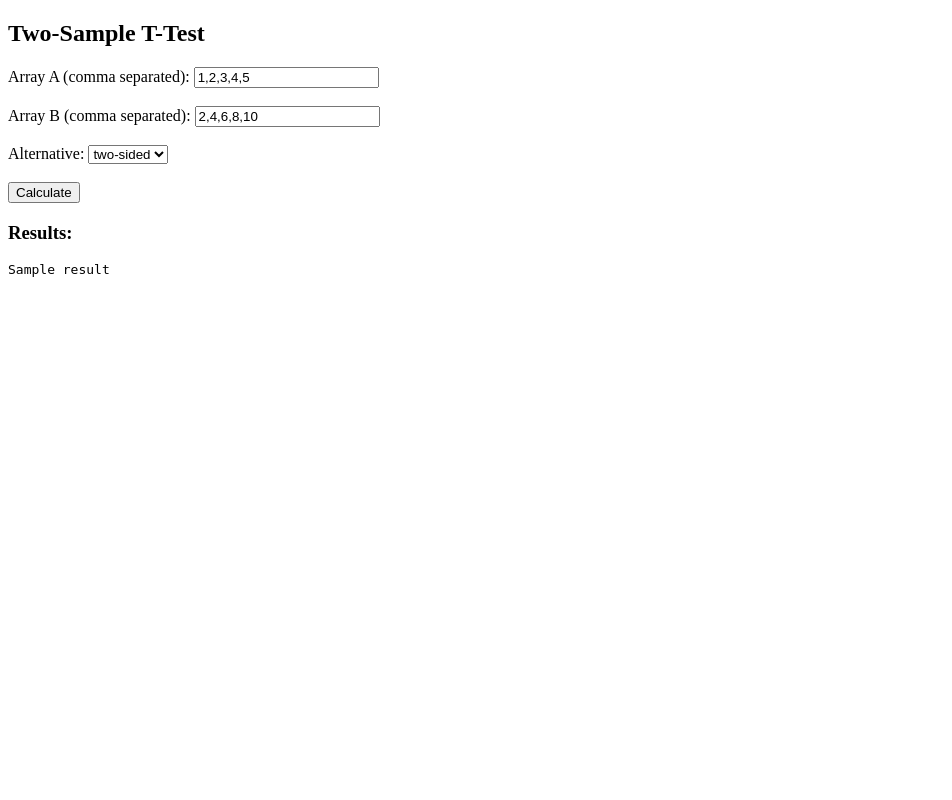
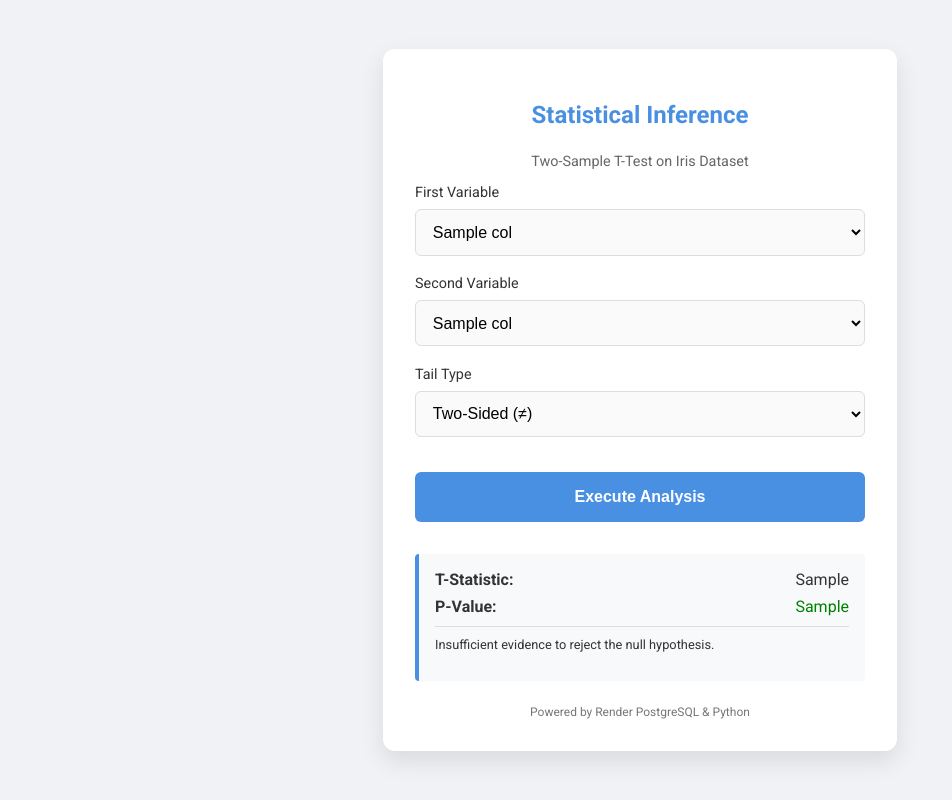
Before and after one commit to Snigdha4413/RenderSSDI, a Flask app: template templates/index.html in a window 1280 px wide. Shown: the whole page, without its empty margins (0-952 px from the left). Run offline with Flask 3, Linux system fonts and the light colour scheme; the template is opened without the code that fills it: most values are stand-ins (such as "Sample title", 1, 10 or a date in 2020).

Commit message:
Revamp HTML structure and styling for dashboard

```diff
--- a/templates/index.html
+++ b/templates/index.html
@@ -1,21 +1,176 @@
 <!DOCTYPE html>
-<html>
+<html lang="en">
+<head>
+    <meta charset="UTF-8">
+    <meta name="viewport" content="width=device-width, initial-scale=1.0">
+    <title>Iris Statistics Dashboard</title>
+    <link href="https://fonts.googleapis.com/css2?family=Roboto:wght@300;400;700&display=swap" rel="stylesheet">
+    <style>
+        :root {
+            --primary-color: #4a90e2;
+            --bg-color: #f0f2f5;
+            --card-bg: #ffffff;
+            --text-color: #333;
+        }
+
+        body {
+            font-family: 'Roboto', sans-serif;
+            background-color: var(--bg-color);
+            color: var(--text-color);
+            display: flex;
+            justify-content: center;
+            align-items: center;
+            min-height: 100vh;
+            margin: 0;
+        }
+
+        .card {
+            background: var(--card-bg);
+            padding: 2rem;
+            border-radius: 12px;
+            box-shadow: 0 10px 25px rgba(0,0,0,0.1);
+            width: 100%;
+            max-width: 450px;
+        }
+
+        h2 {
+            color: var(--primary-color);
+            margin-bottom: 1.5rem;
+            text-align: center;
+            font-weight: 700;
+        }
+
+        .form-group {
+            margin-bottom: 1.2rem;
+        }
+
+        label {
+            display: block;
+            margin-bottom: 0.5rem;
+            font-weight: 400;
+            font-size: 0.9rem;
+        }
+
+        select {
+            width: 100%;
+            padding: 0.8rem;
+            border: 1px solid #ddd;
+            border-radius: 6px;
+            font-size: 1rem;
+            background-color: #fafafa;
+            transition: border-color 0.3s;
+        }
+
+        select:focus {
+            outline: none;
+            border-color: var(--primary-color);
+        }
+
+        button {
+            width: 100%;
+            padding: 1rem;
+            background-color: var(--primary-color);
+            color: white;
+            border: none;
+            border-radius: 6px;
+            font-size: 1rem;
+            font-weight: 700;
+            cursor: pointer;
+            transition: background 0.3s;
+            margin-top: 1rem;
+        }
+
+        button:hover {
+            background-color: #357abd;
+        }
+
+        .result-area {
+            margin-top: 2rem;
+            padding: 1rem;
+            background: #f8f9fa;
+            border-left: 4px solid var(--primary-color);
+            border-radius: 4px;
+        }
+
+        .stat-row {
+            display: flex;
+            justify-content: space-between;
+            margin-bottom: 0.5rem;
+        }
+
+        .stat-label { font-weight: bold; }
+
+        .footer-note {
+            font-size: 0.75rem;
+            text-align: center;
+            color: #777;
+            margin-top: 1.5rem;
+        }
+    </style>
+</head>
 <body>
-    <h2>Two-Sample T-Test</h2>
+
+<div class="card">
+    <h2>Statistical Inference</h2>
+    <p style="text-align: center; font-size: 0.9rem; color: #666;">Two-Sample T-Test on Iris Dataset</p>
+
     <form method="POST">
-        Array A (comma separated): <input type="text" name="a" value="1,2,3,4,5"><br><br>
-        Array B (comma separated): <input type="text" name="b" value="2,4,6,8,10"><br><br>
-        Alternative:
-        <select name="alt">
-            <option value="two-sided">two-sided</option>
-            <option value="greater">greater</option>
-            <option value="lesser">lesser</option>
-        </select><br><br>
-        <input type="submit" value="Calculate">
+        <div class="form-group">
+            <label>First Variable</label>
+            <select name="column1" required>
+                {% for col in columns %}
+                    <option value="{{ col }}">{{ col }}</option>
+                {% endfor %}
+            </select>
+        </div>
+
+        <div class="form-group">
+            <label>Second Variable</label>
+            <select name="column2" required>
+                {% for col in columns %}
+                    <option value="{{ col }}">{{ col }}</option>
+                {% endfor %}
+            </select>
+        </div>
+
+        <div class="form-group">
+            <label>Tail Type</label>
+            <select name="alt">
+                <option value="two-sided">Two-Sided (≠)</option>
+                <option value="greater">Greater than (>)</option>
+                <option value="lesser">Less than (<)</option>
+            </select>
+        </div>
+
+        <button type="submit">Execute Analysis</button>
     </form>
+
     {% if result %}
-        <h3>Results:</h3>
-        <pre>{{ result }}</pre>
+        <div class="result-area">
+            <div class="stat-row">
+                <span class="stat-label">T-Statistic:</span>
+                <span>{{ result.t_cal }}</span>
+            </div>
+            <div class="stat-row">
+                <span class="stat-label">P-Value:</span>
+                <span style="color: {{ 'red' if result.p_value < 0.05 else 'green' }};">
+                    {{ result.p_value }}
+                </span>
+            </div>
+            <p style="font-size: 0.8rem; margin-top: 10px; border-top: 1px solid #ddd; padding-top: 10px;">
+                {% if result.p_value < 0.05 %}
+                    Significant evidence to reject the null hypothesis.
+                {% else %}
+                    Insufficient evidence to reject the null hypothesis.
+                {% endif %}
+            </p>
+        </div>
     {% endif %}
+
+    <div class="footer-note">
+        Powered by Render PostgreSQL & Python
+    </div>
+</div>
+
 </body>
 </html>
```
